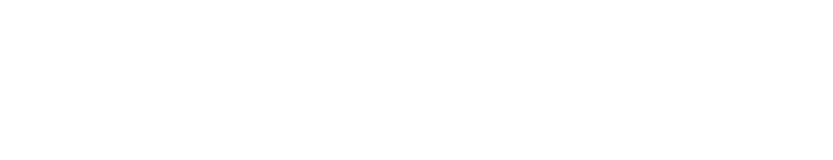
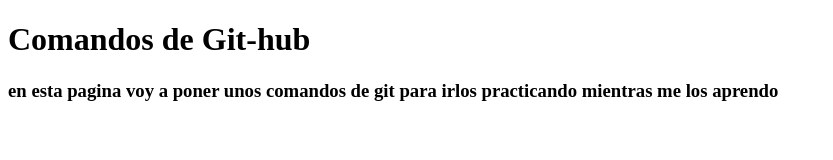
Before and after one commit to jimmy-quiroga/Web-aprendiendo-comandos-de-git, a plain HTML site: page index.html in a window 1280 px wide. Shown: the whole page, without its empty margins (0-833 px from the left). Drawn offline with Linux system fonts and the light colour scheme.

Commit message:
agruegué el titulo de la pagina y un descripción

```diff
--- a/index.html
+++ b/index.html
@@ -3,9 +3,10 @@
 <head>
     <meta charset="UTF-8">
     <meta name="viewport" content="width=device-width, initial-scale=1.0">
-    <title>Document</title>
+    <title>Comandos de Git-hub</title>
 </head>
 <body>
-
+    <h1>Comandos de Git-hub</h1>
+    <h3>en esta pagina voy a poner unos comandos de git para irlos practicando mientras me los aprendo</h3>
 </body>
 </html>
```
